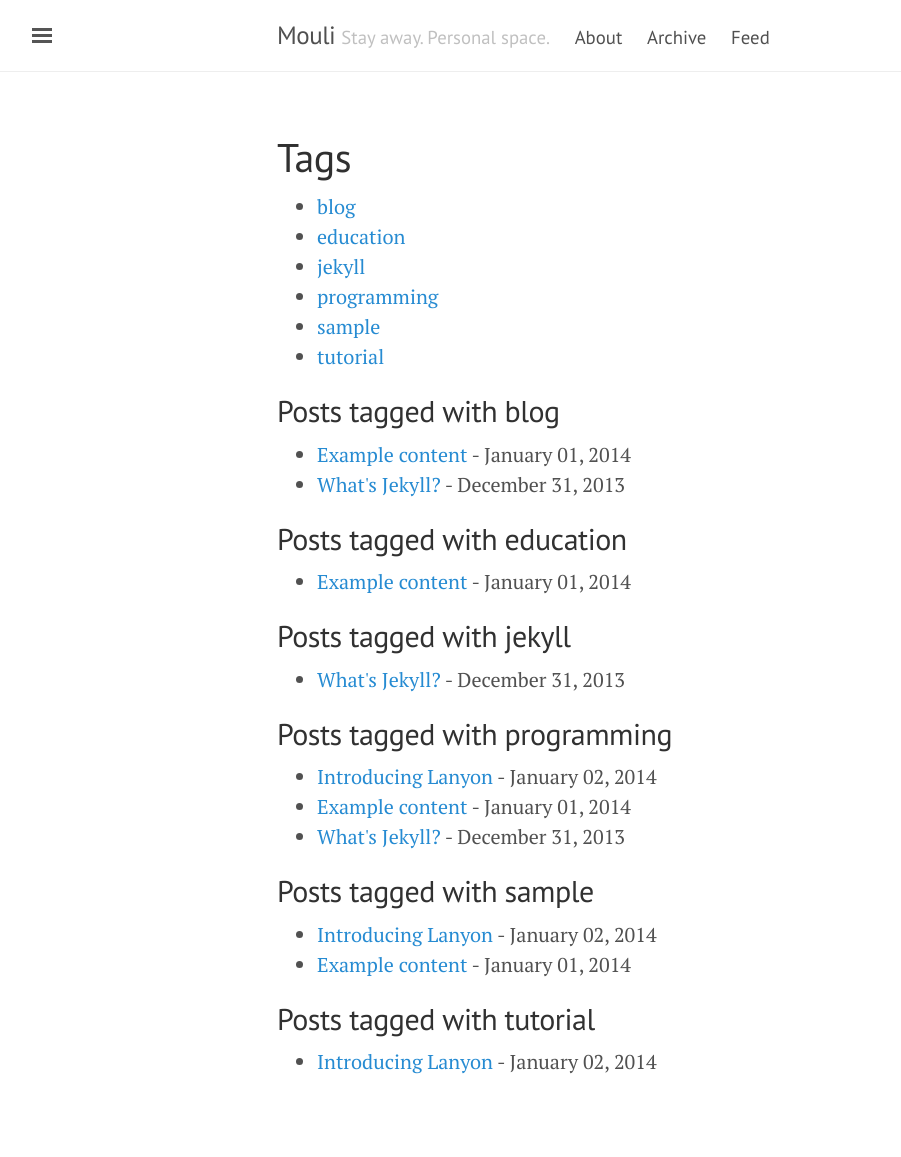
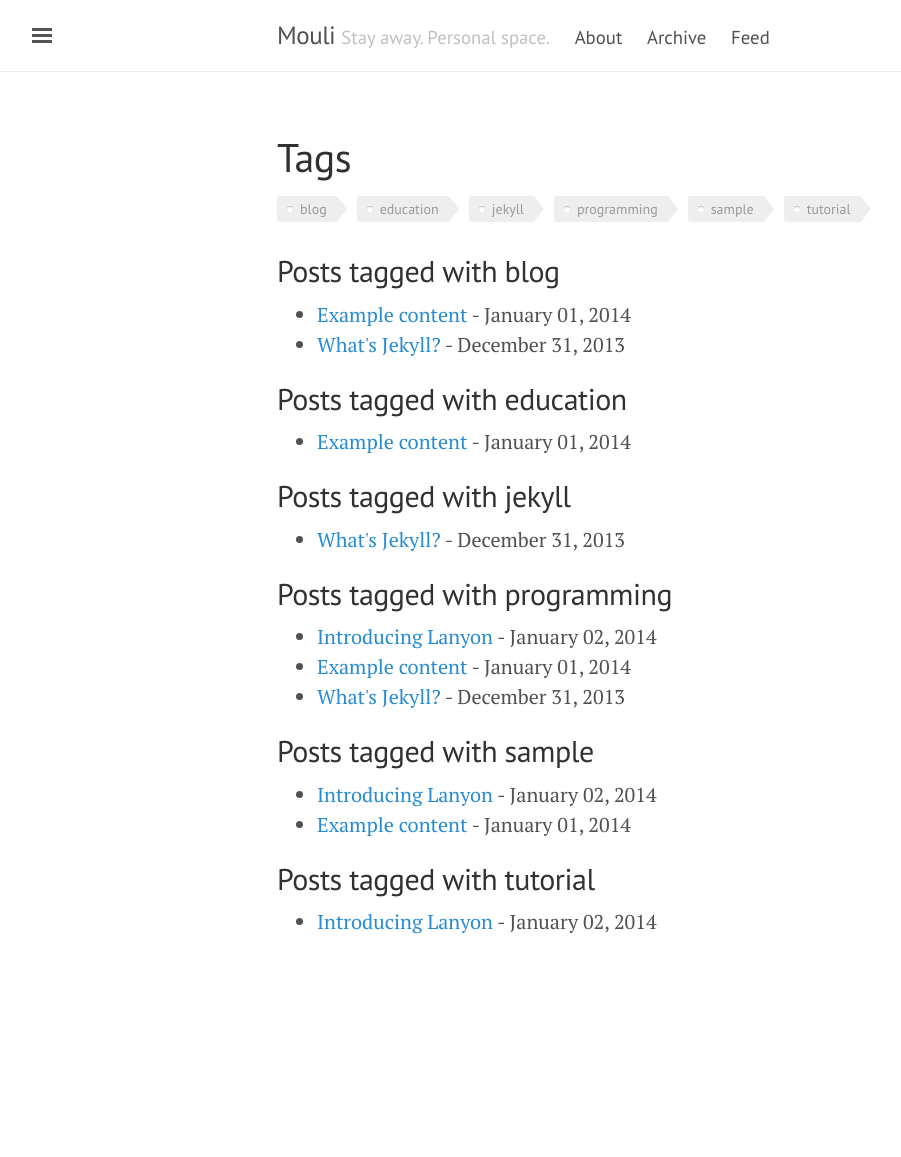
Before and after one commit to csanivar/csanivar.github.io, a Jekyll site: the page built from tags.html, in a window 1280 px wide. Shown: the whole page, without its empty margins (3-904 px from the left). Built offline with Jekyll 4.4.1, drawn with Linux system fonts in a browser that asks for light colours; nearby versions of some CDN libraries; after the commit the page ends 1017 px from its top, so only the background shows below that.

Commit message:
Decorate tags

```diff
--- a/_layouts/post.html
+++ b/_layouts/post.html
@@ -1,6 +1,12 @@
 ---
 layout: default
 ---
+
+<ul class="tags">
+  {% for tag in page.tags %}
+    <li><a href="{{ site.baseurl }}tags.html#{{tag}}" class="tag">{{ tag }}</a></li>
+  {% endfor %}
+</ul>
 
 <div class="post">
   <h1 class="post-title">{{ page.title }}</h1>
--- a/public/css/custom.css
+++ b/public/css/custom.css
@@ -9,3 +9,64 @@
       width: 160px;
       margin: 0 auto;
 }
+
+/* [START] POST TAGS STYLING*/
+.tags {
+  list-style: none;
+  margin: 0;
+  overflow: hidden;
+  padding: 0;
+}
+
+.tags li {
+  float: left;
+}
+
+.tag {
+	font: 14px/1.5 'PT Sans', serif;
+  background: #eee;
+  border-radius: 3px 0 0 3px;
+  color: #999;
+  display: inline-block;
+  height: 26px;
+  line-height: 26px;
+  padding: 0 20px 0 23px;
+  position: relative;
+  margin: 0 10px 10px 0;
+  text-decoration: none !important;
+  -webkit-transition: color 0.2s;
+}
+
+.tag::before {
+  background: #fff;
+  border-radius: 10px;
+  box-shadow: inset 0 1px rgba(0, 0, 0, 0.25);
+  content: '';
+  height: 6px;
+  left: 10px;
+  position: absolute;
+  width: 6px;
+  top: 10px;
+}
+
+.tag::after {
+  background: #fff;
+  border-bottom: 13px solid transparent;
+  border-left: 10px solid #eee;
+  border-top: 13px solid transparent;
+  content: '';
+  position: absolute;
+  right: 0;
+  top: 0;
+}
+
+.tag:hover {
+  background-color: #000000;
+	text-decoration: none !important;
+  color: white !important;
+}
+
+.tag:hover::after {
+   border-left-color: #000000;
+}
+/* [END] POST TAGS STYLING*/
--- a/tags.html
+++ b/tags.html
@@ -6,12 +6,12 @@
 {% capture site_tags %}{% for tag in site.tags %}{{ tag | first }}{% unless forloop.last %},{% endunless %}{% endfor %}{% endcapture %}
 {% assign tag_words = site_tags | split:',' | sort %}
 
-<div >
-    <ul >
+<div id="tags">
+    <ul class="tags">
     {% for item in (0..site.tags.size) %}{% unless forloop.last %}
       {% capture this_word %}{{ tag_words[item] | strip_newlines }}{% endcapture %}
       <li>
-          <a href="#{{ this_word | replace:' ','-' }}-ref" >
+          <a href="#{{ this_word | replace:' ','-' }}-ref" class="tag">
             {{ this_word }} <!-- <span class="badge pull-right"> {{ site.tags[this_word].size }}</span> -->
          </a>
       </li>
```
